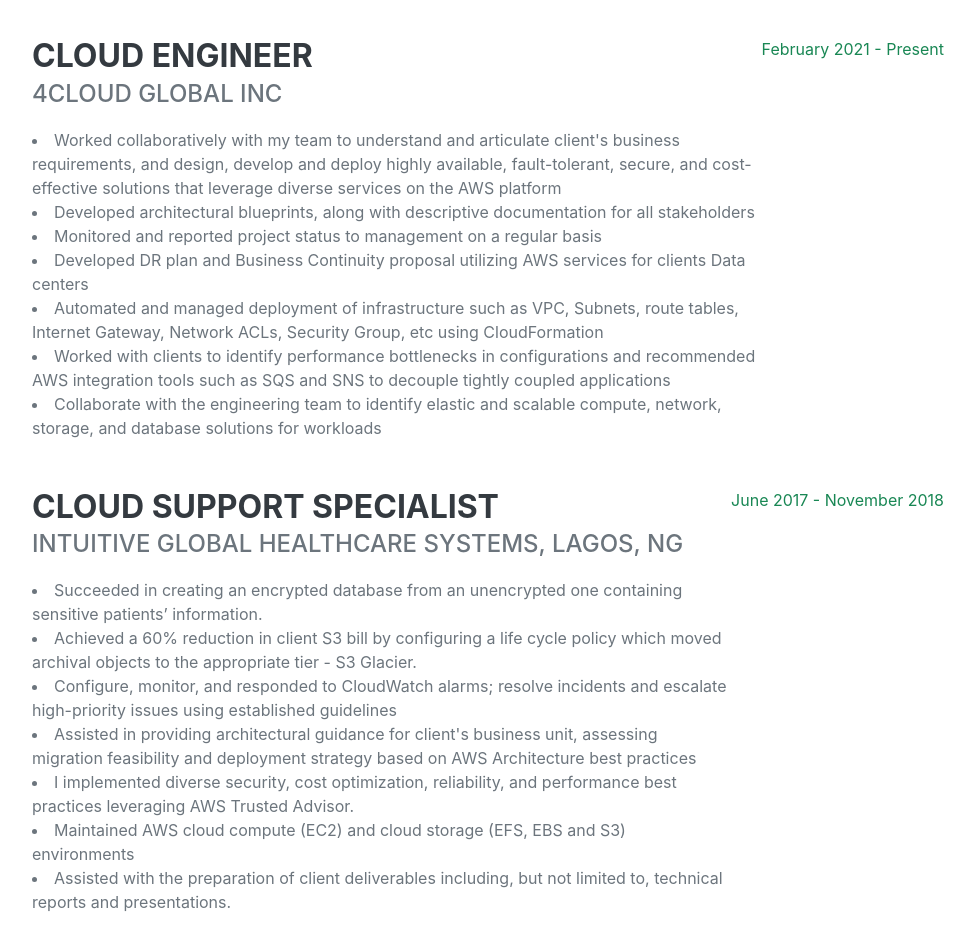
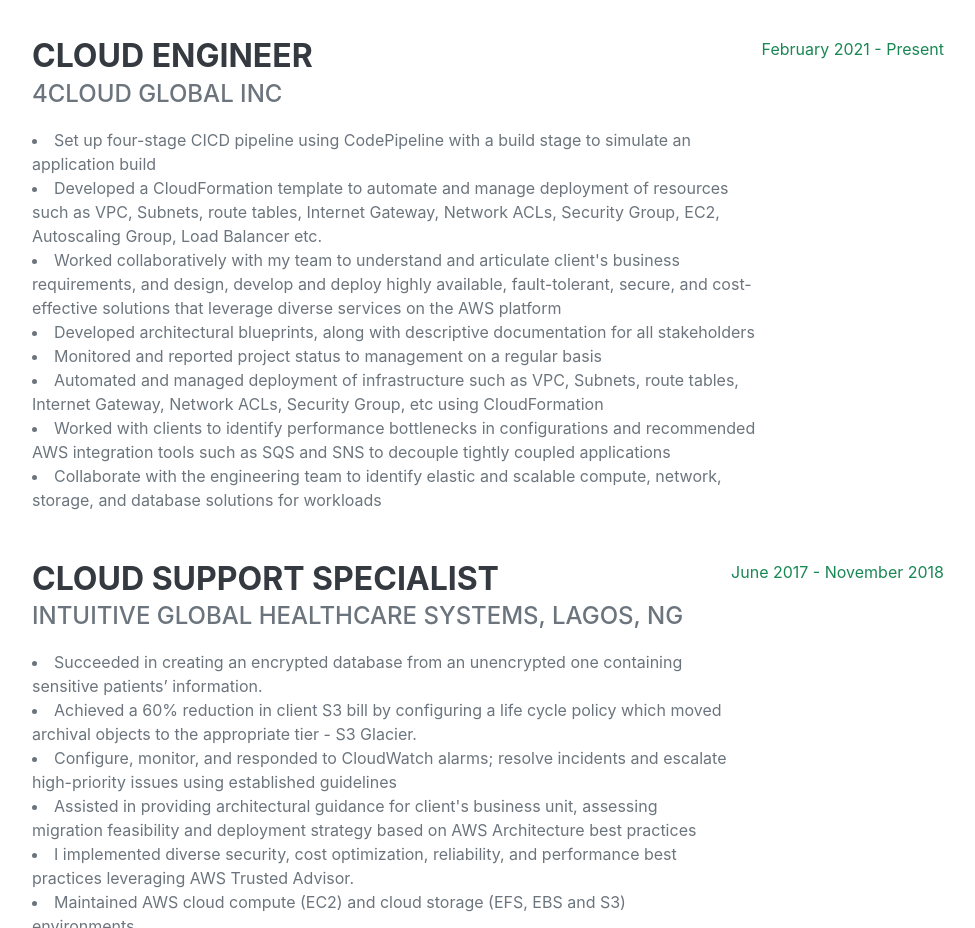
Before and after one commit to moomagit/myresume, a plain HTML site: page index.html in a window 1280 px wide. Shown: the part 1760-2688 px from the top of the page, without its empty margins (288-1263 px from the left). Drawn offline with nearby package versions, Linux system fonts and the light colour scheme; a web font is replaced by a local one.

Commit message:
adding new job responsibility

```diff
--- a/index.html
+++ b/index.html
@@ -98,10 +98,11 @@
                         <div class="flex-grow-1">
                             <h3 class="mb-0">Cloud Engineer</h3>
                             <div class="subheading mb-3">4Cloud Global Inc</div>
+                            <li>Set up four-stage CICD pipeline using CodePipeline with a build stage to simulate an application build</li>
+                            <li>Developed a CloudFormation template to automate and manage deployment of resources such as VPC, Subnets, route tables, Internet Gateway, Network ACLs, Security Group, EC2, Autoscaling Group, Load Balancer etc.</li>
                             <li>Worked collaboratively with my team to understand and articulate client's business requirements, and design, develop and deploy highly available, fault-tolerant, secure, and cost-effective solutions that leverage diverse services on the AWS platform</li>
                             <li>Developed architectural blueprints, along with descriptive documentation for all stakeholders</li>
                             <li>Monitored and reported project status to management on a regular basis
-                            <li>Developed DR plan and Business Continuity proposal utilizing AWS services for clients Data centers</li>
                             <li>Automated and managed deployment of infrastructure such as VPC, Subnets, route tables, Internet Gateway, Network ACLs, Security Group, etc using CloudFormation</li>
                             <li>Worked with clients to identify performance bottlenecks in configurations and recommended AWS integration tools such as SQS and SNS to decouple tightly coupled applications</li>
                             <li>Collaborate with the engineering team to identify elastic and scalable compute, network, storage, and database solutions for workloads</li>
```
